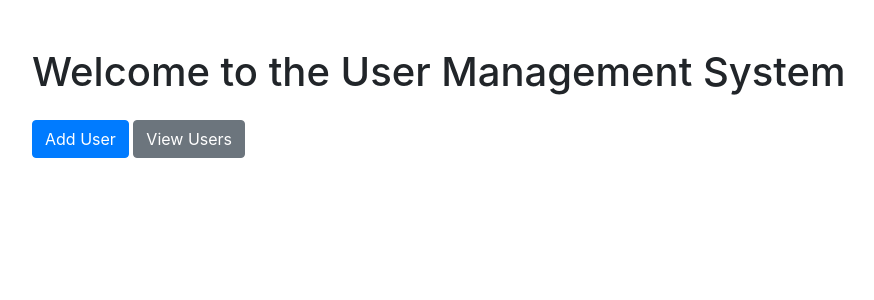
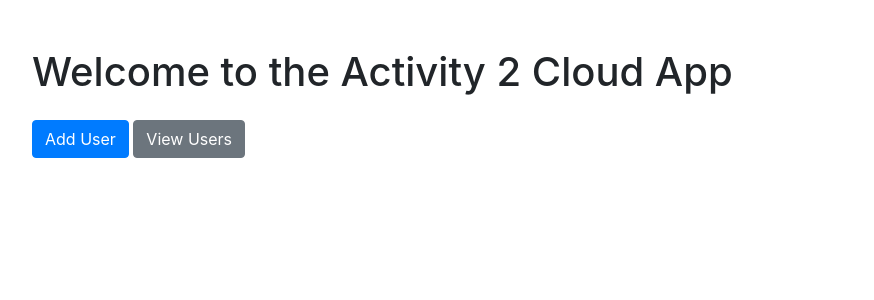
Before and after one commit to chrisreeves70/cst323, a PHP site: page / in a window 1280 px wide. Shown: the top 300 px of the page, without its empty margins (53-927 px from the left). Run offline with PHP 8.4, Linux system fonts and the light colour scheme.

Commit message:
Update index.php

```diff
--- a/index.php
+++ b/index.php
@@ -8,7 +8,7 @@
 </head>
 <body>
     <div class="container">
-        <h1 class="mt-5">Welcome to the User Management System</h1>
+        <h1 class="mt-5">Welcome to the Activity 2 Cloud App</h1>
         <a href="add_user.php" class="btn btn-primary mt-3">Add User</a>
         <a href="view_users.php" class="btn btn-secondary mt-3">View Users</a>
     </div>
```
